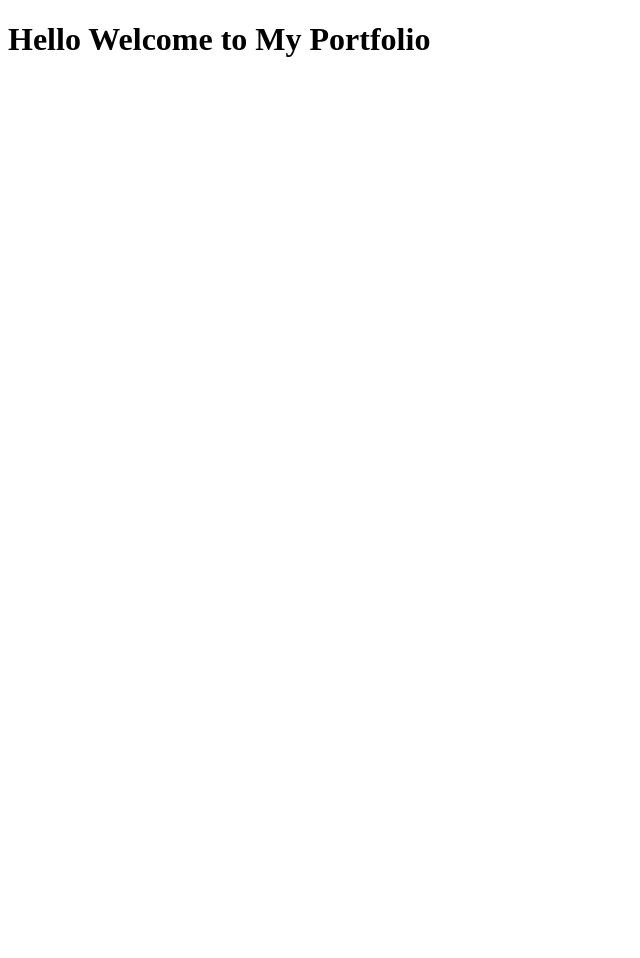
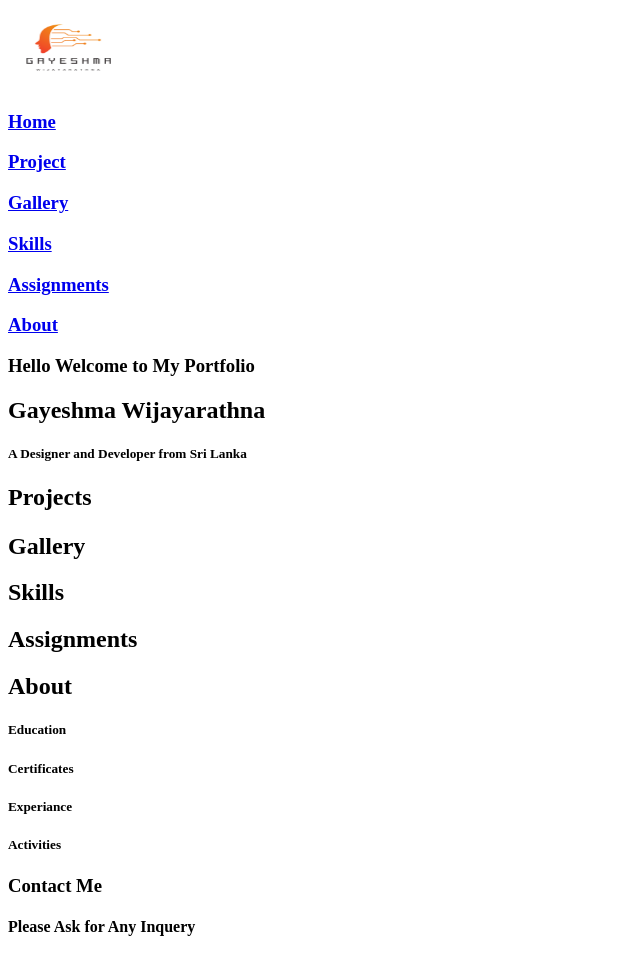
Before and after one commit to GayeshmaWijerathna/MyPortfolio, a plain HTML site: page index.html in a window 1280 px wide. Shown: the whole page, without its empty margins (0-640 px from the left). Before the commit the page ends 800 px from the top, so only its background shows below. Drawn offline with Linux system fonts and the light colour scheme.

Commit message:
Add HTML Sections

```diff
--- a/index.html
+++ b/index.html
@@ -1,5 +1,6 @@
 <!DOCTYPE html>
 <html>
+
 <head>
 
     <meta charset="UTF-8">
@@ -7,7 +8,8 @@
     <title>Gayeshma Wijayarathna | My Portfolio </title>
 
     <meta name="keyword" content="Gayeshma, Wijerathna, IJSE, GDSE62">
-    <meta name="Description" content="Welcome. This is my Portfolio. I'm Trying to do my best with making or developing your Supportive Software Solution.">
+    <meta name="Description"
+        content="Welcome. This is my Portfolio. I'm Trying to do my best with making or developing your Supportive Software Solution.">
     <meta name="author" content="Gayeshma Wijayarathna">
     <meta name="owner" content="Gayeshma Wijayarathna">
     <meta name="robots" content="index">
@@ -17,6 +19,91 @@
 
 </head>
 
-<h1>Hello Welcome to My Portfolio </h1>
+<body>
+
+    <header>
+        <img src="logo.png" alt="logo" height="80" width="120">
+        <h3><a href="#"> Home </a></h3>
+        <h3><a href="#"> Project </a></h3>
+        <h3><a href="#"> Gallery </a></h3>
+        <h3><a href="#"> Skills </a></h3>
+        <h3><a href="#"> Assignments </a></h3>
+        <h3><a href="#"> About </a></h3>
+    </header>
+    <!-- Home -->
+    <section>
+        <h3>Hello Welcome to My Portfolio </h3>
+        <h1>Gayeshma Wijayarathna</h1>
+        <h5>A Designer and Developer from Sri Lanka</h5>
+        <p></p>
+    </section>
+
+
+    <!-- Project -->
+    <section>
+        <h2>Projects</h2>
+        <section>
+            <h4></h4>
+            <p></p>
+        </section>
+        <section>
+            <h4></h4>
+            <p></p>
+        </section>
+        <section>
+            <h4></h4>
+            <p></p>
+        </section>
+
+    </section>
+
+    <!-- Gallery -->
+    <section>
+        <h2>Gallery</h2>
+    </section>
+
+
+    <!-- Skills -->
+    <section>
+        <h2>Skills</h2>
+    </section>
+
+    <!-- Assignments -->
+    <section>
+        <h2>Assignments</h2>
+    </section>
+
+    <!-- About -->
+    <section>
+        <h2>About</h2>
+        <article>
+            <h5>Education</h5>
+            <p></p>
+        </article>
+
+        <h5>Certificates</h5>
+
+
+        <h5>Experiance</h5>
+        <article>
+            <p> </p>
+        </article>
+
+        <h5>Activities</h5>
+
+    </section>
+
+
+
+</body>
+
+
+<footer>
+    <h3>Contact Me </h3>
+    <h4> Please Ask for Any Inquery </h4>
+    <address> </address>
+
+
+</footer>
 
 </html>
```
